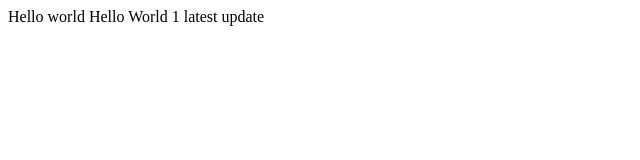
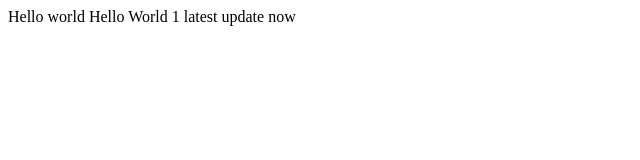
Before and after one commit to shraddharb1499/codebuild, a plain HTML site: page index.html in a window 1280 px wide. Shown: the full height of the page, 0-640 px from the left. Drawn offline with Linux system fonts and the light colour scheme.

Commit message:
Update index.html

```diff
--- a/index.html
+++ b/index.html
@@ -4,6 +4,6 @@
    Hello world
   </head>
   <body>
-   Hello World 1 latest update
+   Hello World 1 latest update now
   </body>
 </html>
```
